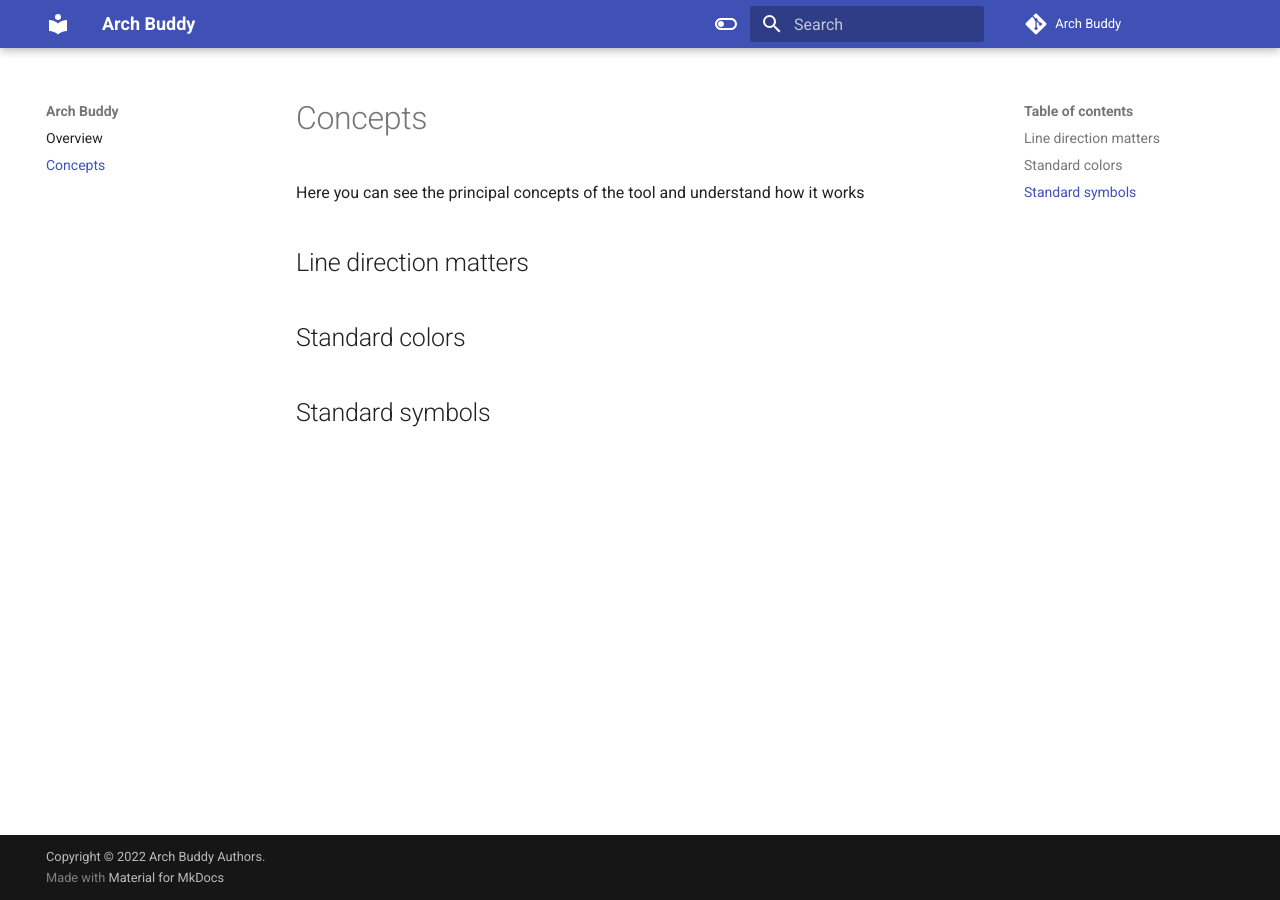
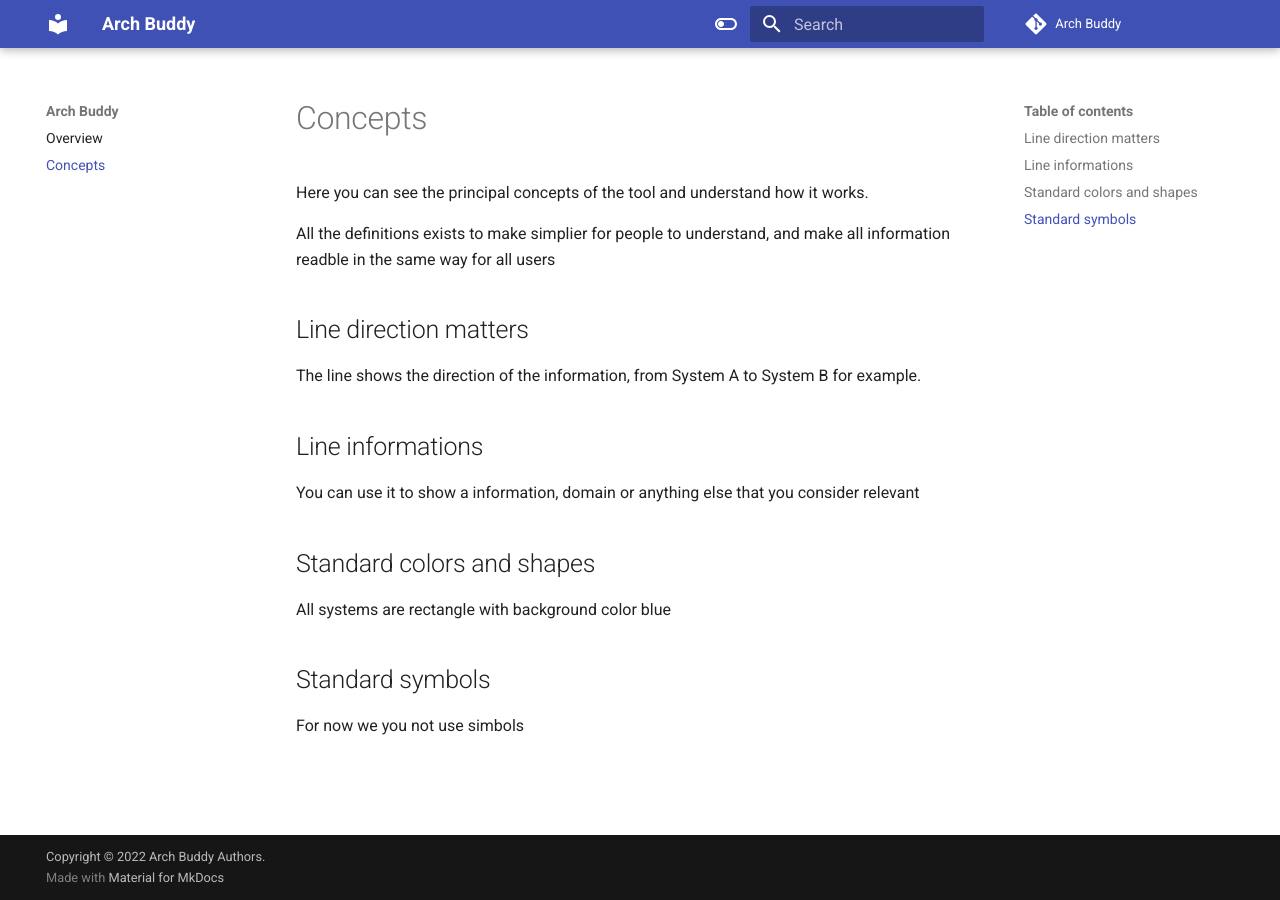
Before and after one commit to archbuddy/documentation, an MkDocs documentation site: the page built from docs/concepts.md, in a window 1280 px wide. Built offline with MkDocs 1.6.1 and Material for MkDocs 9.7.7, drawn with Linux system fonts in a browser that asks for light colours; comment, search, counter and statistics services are not loaded.

Commit message:
concepts

```diff
--- a/docs/concepts.md
+++ b/docs/concepts.md
@@ -1,9 +1,17 @@
 # Concepts
 
-Here you can see the principal concepts of the tool and understand how it works
+Here you can see the principal concepts of the tool and understand how it works.
+
+All the definitions exists to make simplier for people to understand, and make all information readble in the same way for all users
 
 ## Line direction matters
+The line shows the direction of the information, from System A to System B for example.
 
-## Standard colors
+## Line informations
+You can use it to show a information, domain or anything else that you consider relevant
+
+## Standard colors and shapes
+All systems are rectangle with background color blue
 
 ## Standard symbols
+For now we you not use simbols
```
Also changed, not shown: docs/index.md (+3 -1 lines).
